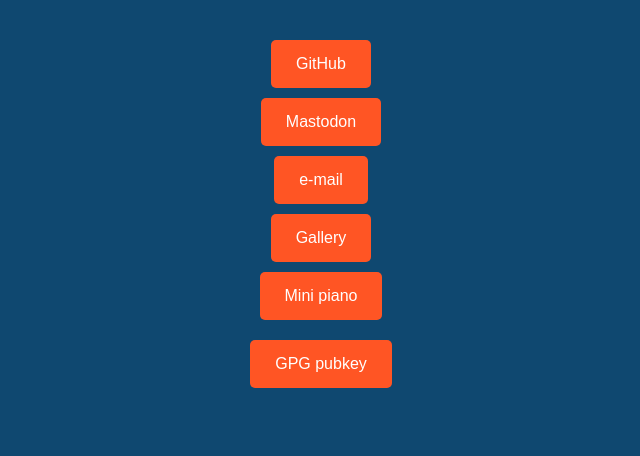
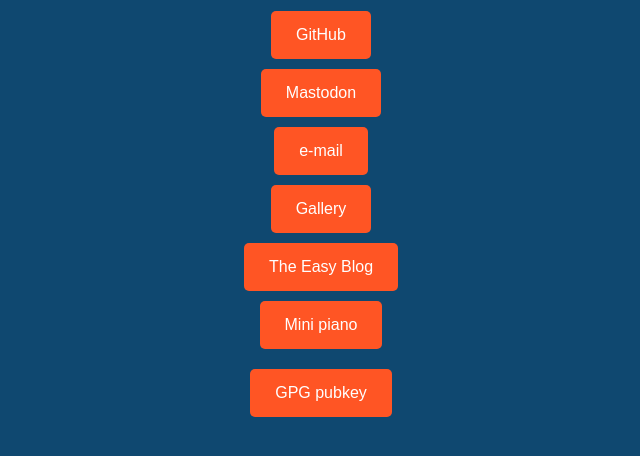
Before and after one commit to 3isvogel/3isvogel.github.io, a plain HTML site: page index.html in a window 1280 px wide. Shown: the part 298-754 px from the top of the page, without its empty margins (319-959 px from the left). Drawn offline with Linux system fonts and the light colour scheme.

Commit message:
Blog is back

```diff
--- a/index.html
+++ b/index.html
@@ -50,6 +50,9 @@
             <li><a
                 href="gallery.html">Gallery</a></li>
             <li><a
+                href="https://3isvogel.github.io/blogs/"
+                target="_blank">The Easy Blog</a></li>
+            <li><a
                 href="piano/">Mini piano</a></li>
             <!-- Add more links as needed -->
         </ul>
```
